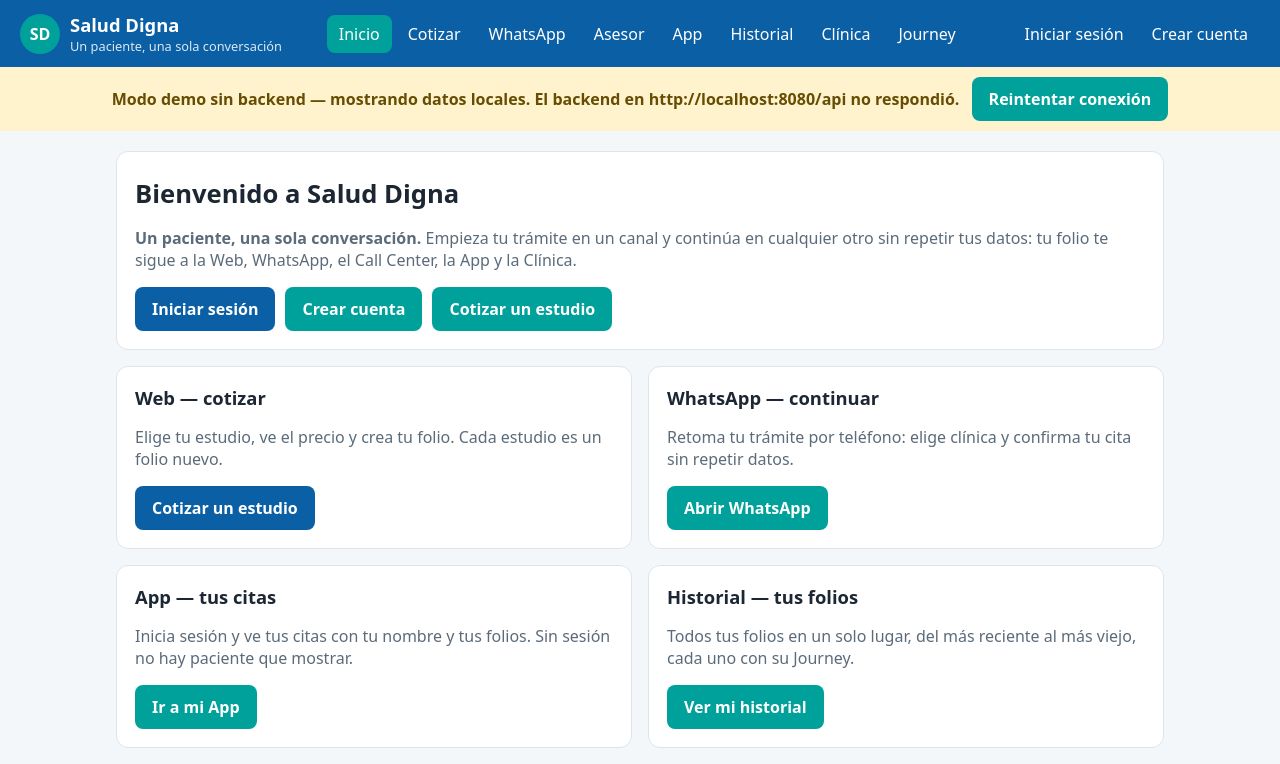
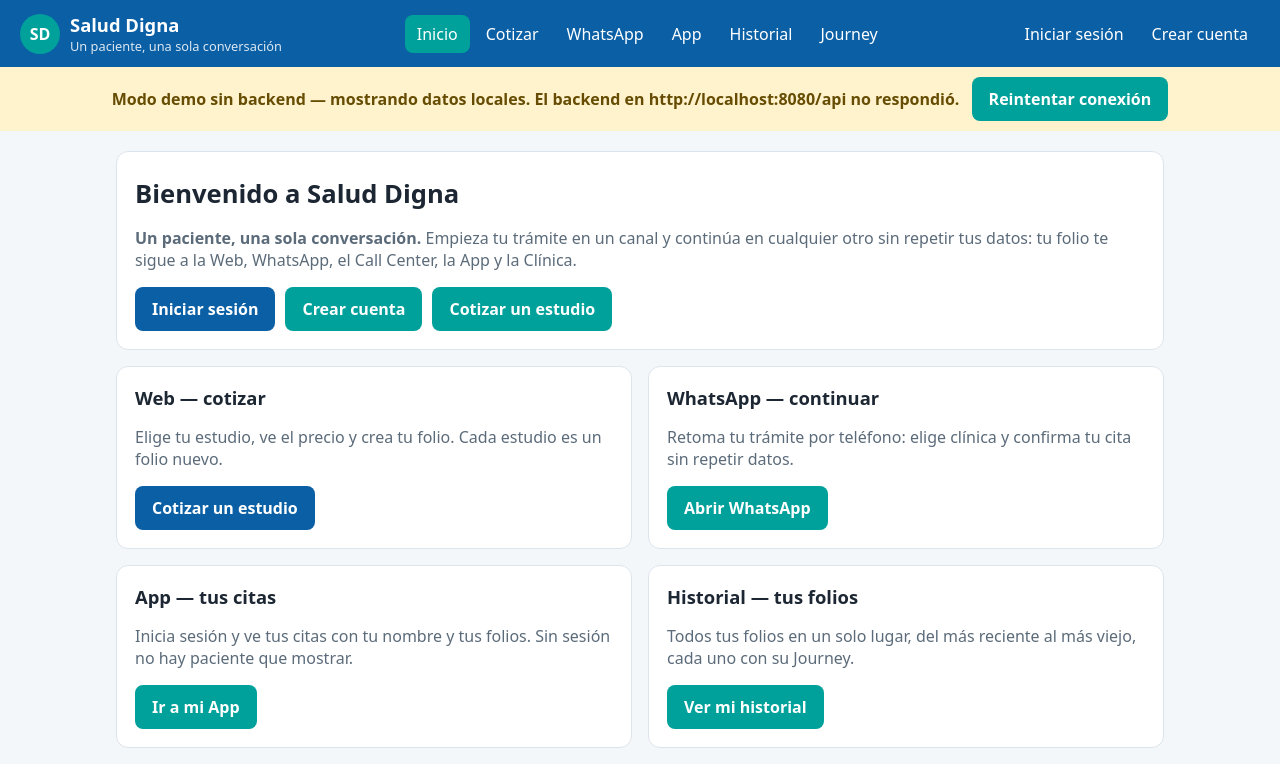
Before and after one commit to ProfCristianPalma/SaludDigna_ITSSNA_Team, a React (Vite) app in the folder frontend/: page / in a window 1280 px wide. Shown: the top 764 px of the page. Built offline with nearby package versions, Linux system fonts and the light colour scheme; no server answers.

Commit message:
Nav: Asesor y Clinica solo visibles para personal (asesor/admin)

```diff
--- a/frontend/src/App.tsx
+++ b/frontend/src/App.tsx
@@ -76,6 +76,13 @@ export default function App() {
 
   const nombreSesion = sesion?.paciente?.nombre.split(' ')[0] ?? sesion?.usuario ?? null;
 
+  // Asesor y Clínica son del personal: sus enlaces solo se ven con
+  // sesión de asesor o admin. Sin sesión, o con sesión de paciente,
+  // no aparecen en el nav. Esto es solo visibilidad: la protección
+  // real está en cada página (VistaPersonal), que pide el login de
+  // personal aunque se entre por URL directa.
+  const esPersonal = sesion?.rol === 'ASESOR' || sesion?.rol === 'ADMINISTRADOR';
+
   return (
     <div className="app-shell">
       <header className="topnav">
@@ -90,10 +97,10 @@ export default function App() {
           <NavLink to="/">Inicio</NavLink>
           <NavLink to="/cotizar">Cotizar</NavLink>
           <NavLink to="/whatsapp">WhatsApp</NavLink>
-          <NavLink to="/asesor">Asesor</NavLink>
+          {esPersonal && <NavLink to="/asesor">Asesor</NavLink>}
           <NavLink to="/app">App</NavLink>
           <NavLink to="/historial">Historial</NavLink>
-          <NavLink to="/clinica">Clínica</NavLink>
+          {esPersonal && <NavLink to="/clinica">Clínica</NavLink>}
           <NavLink to="/journey">Journey</NavLink>
         </nav>
         <nav className="nav-links" aria-label="Sesión">
```
Also changed, not shown: 1 other file (tests, documents, lock files or other folders).
